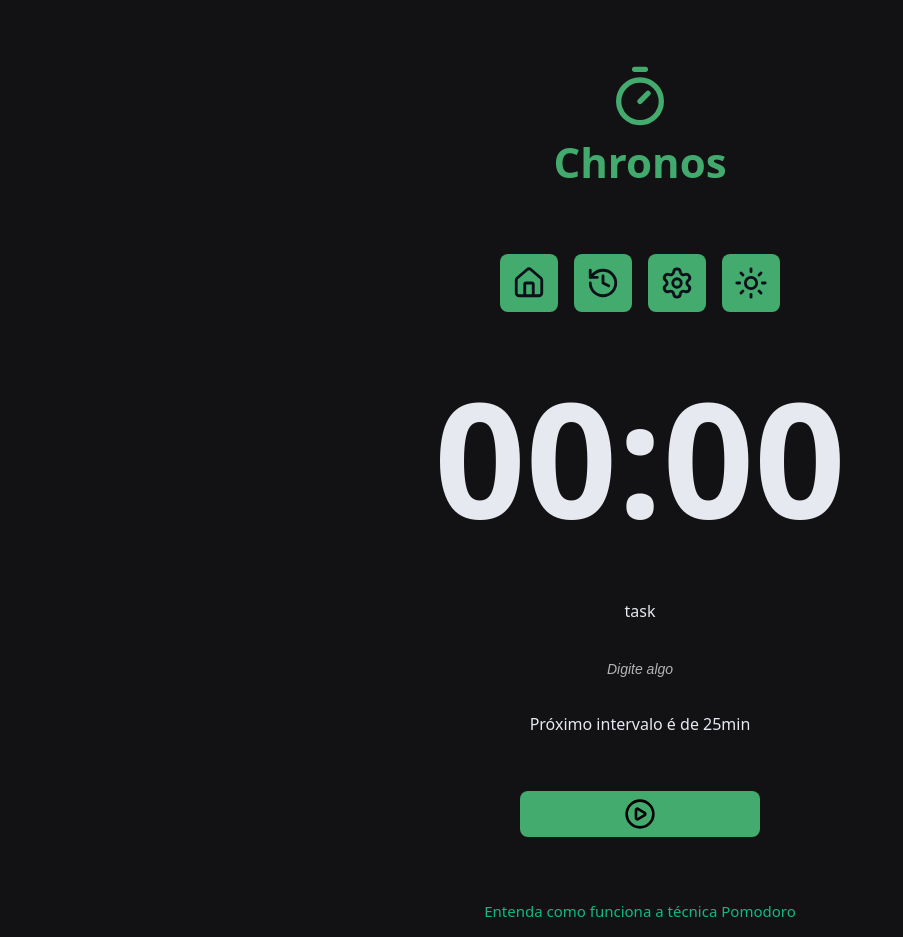
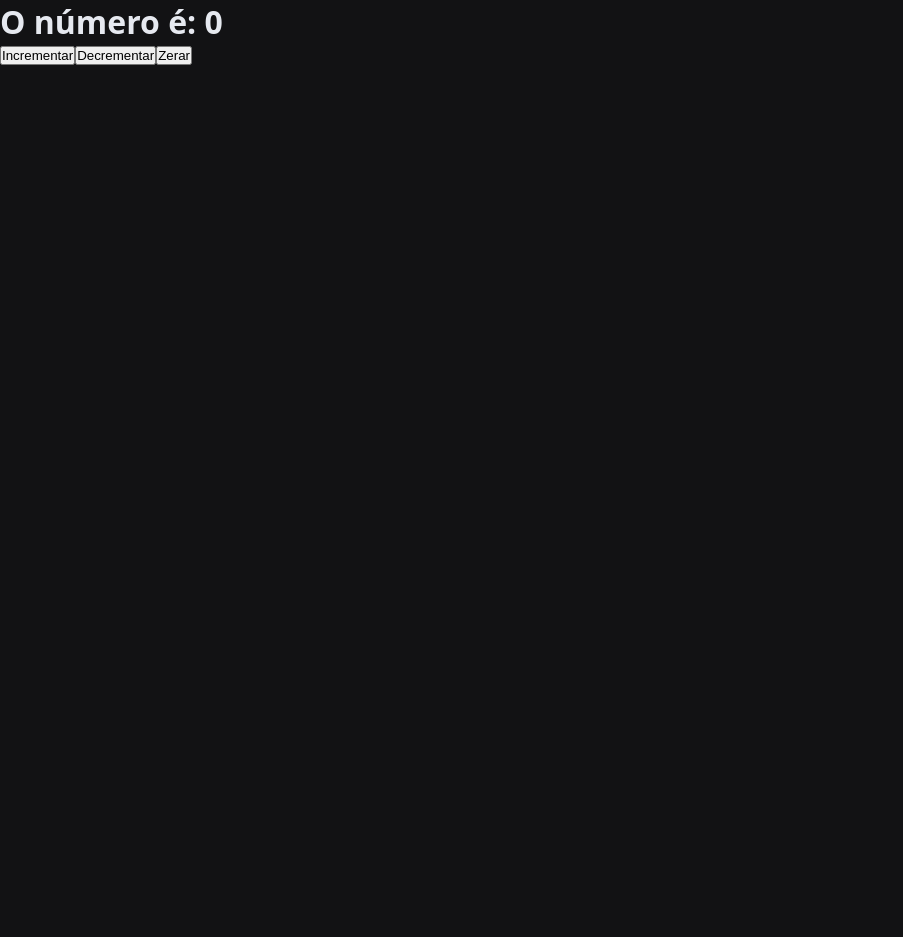
Before and after one commit to kaiquesb11/chromos, a React (Vite) app: page / in a window 1280 px wide. Shown: the top 937 px of the page, without its empty margins (0-903 px from the left). After the commit the page ends 800 px from the top, so only its background shows below. Built offline with nearby package versions, Linux system fonts and the light colour scheme.

Commit message:
useReducer

```diff
--- a/src/components/MainForm/index.tsx
+++ b/src/components/MainForm/index.tsx
@@ -1,4 +1,4 @@
-import { PlayCircleIcon } from 'lucide-react';
+import { PlayCircleIcon, StopCircleIcon } from 'lucide-react';
 import { Cycles } from '../Cycles';
 import { DefaultButton } from '../DefaultButton';
 import { DefaultInput } from '../DefaultInput';
@@ -55,15 +55,32 @@ export function MainForm() {
         });
     }
 
+    function handleInterruptTask() {
+        setState(prevState => {
+            return {
+                ...prevState,
+                activeTask: null,
+                secondsRemaining: 0,
+                formattedSecondsRemaining: "00:00",
+                tasks: prevState.tasks.map(task => {
+                    if (prevState.activeTask && prevState.activeTask.id === task.id)
+                        return { ...task, interruptDate: Date.now()};
+                    return task;
+                }),
+                };
+            });
+    }
+
     return (
         <form onSubmit={handleCreateNewTask} className='form' action=''>
         <div className='formRow'>
             <DefaultInput
-            labelText='task'
-            id='meuInput'
-            type='text'
-            placeholder='Digite algo'
-            ref={taskNameInput}
+                labelText='task'
+                id='meuInput'
+                type='text'
+                placeholder='Digite algo'
+                ref={taskNameInput}
+                disabled ={!!state.activeTask}
             />
         </div>
 
@@ -77,8 +94,26 @@ export function MainForm() {
             </div>
         )}
 
-        <div className='formRow'>
-            <DefaultButton icon={<PlayCircleIcon />} />
+        <div className="formRow">
+        {!state.activeTask ? (
+            <DefaultButton
+            aria-label="Iniciar uma nova tarefa"
+            title="Iniciar nova tarefa"
+            type="submit"
+            icon={<PlayCircleIcon />}
+            key="esse é o botão de summit"
+            />
+        ) : (
+            <DefaultButton
+            aria-label="Interromper tarefa atual"
+            title="Interromper tarefa atual"
+            type="button"
+            color='red'
+            icon={<StopCircleIcon />}
+            onClick={handleInterruptTask}
+            key="esse é o botão dibiri"
+            />
+        )}
         </div>
     </form>
     );
--- a/src/contexts/TaskContext/TaskContextProvider.tsx
+++ b/src/contexts/TaskContext/TaskContextProvider.tsx
@@ -1,4 +1,4 @@
-import { useEffect, useState } from "react";
+import { useEffect, useReducer, useState } from "react";
 import { initialTaskState } from "./initialTaskState";
 import { TaskContext } from "./TaskContext";
 
@@ -9,13 +9,33 @@ type TaskContextProviderProps = {
 export function TaskContextProvider({children}: TaskContextProviderProps) {
     const [state, setState] = useState(initialTaskState);
 
-    useEffect(() => {
-        console.log(state);
-    }, [state]);
+    const [numero, dispatch] = useReducer((state, action) => {
+        console.log (state, action);
+
+        switch (action){
+            case "INCREMENTE":
+                return state + 1;
+
+            case "DECREMENTAR":
+                return state - 1;
+
+            case "ZERAR":
+                return 0;
+        }
+
+        return state;
+    }, 0)
+
+    // useEffect(() => {
+    //     console.log(state);
+    // }, [state]);
 
     return(
         <TaskContext.Provider value= {{state, setState}}>
-            {children}
+            <h1>O número é: {numero}</h1>
+            <button onClick={() => dispatch("INCREMENTE")}>Incrementar</button>
+            <button onClick={() => dispatch("DECREMENTAR")}>Decrementar</button>
+            <button onClick={() => dispatch("ZERAR")}>Zerar</button>
         </TaskContext.Provider>
     );
 }
```
